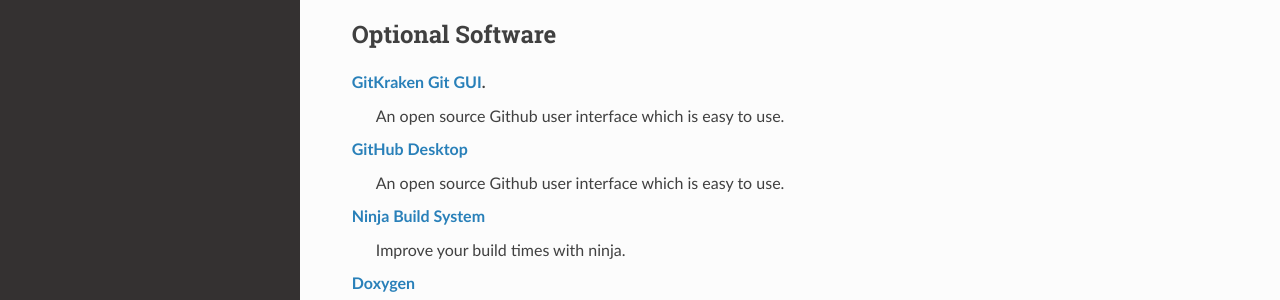
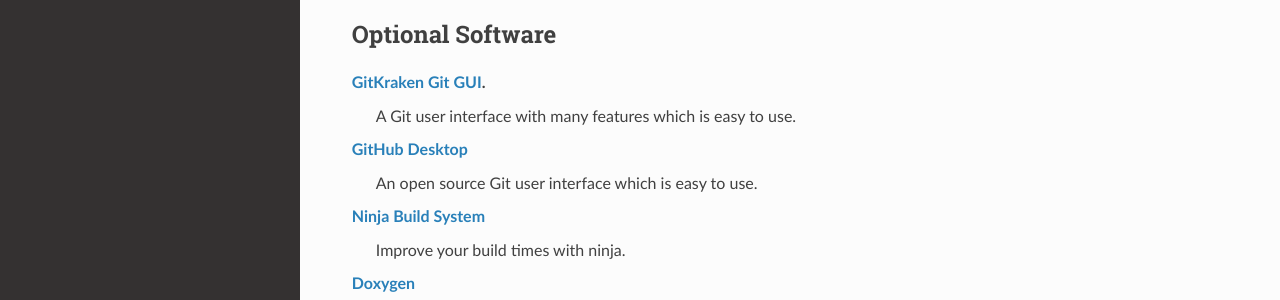
Before and after one commit to inexorgame/vulkan-renderer, a Sphinx documentation site: the page built from documentation/source/development/preparation.rst, in a window 1280 px wide and 1113 px high. Shown: the part 527-827 px from the top of the window. Built offline with Sphinx 7.4.7 and the Read the Docs theme 2.0.0, drawn with Linux system fonts in a browser that asks for light colours; pages that are not in the unit, such as notebooks, are missing from menus.

Commit message:
[wiki] GitKraken is not open source.
Signed-off-by: Johannes <johannesschneider@outlook.com>

```diff
--- a/documentation/source/development/preparation.rst
+++ b/documentation/source/development/preparation.rst
@@ -21,10 +21,10 @@ Optional Software
 -----------------
 
 `GitKraken Git GUI <https://www.gitkraken.com/git-client>`__.
-    An open source Github user interface which is easy to use.
+    A Git user interface with many features which is easy to use.
 
 `GitHub Desktop <https://desktop.github.com/>`__
-    An open source Github user interface which is easy to use.
+    An open source Git user interface which is easy to use.
 
 `Ninja Build System <https://ninja-build.org/>`__
     Improve your build times with ninja.
```
